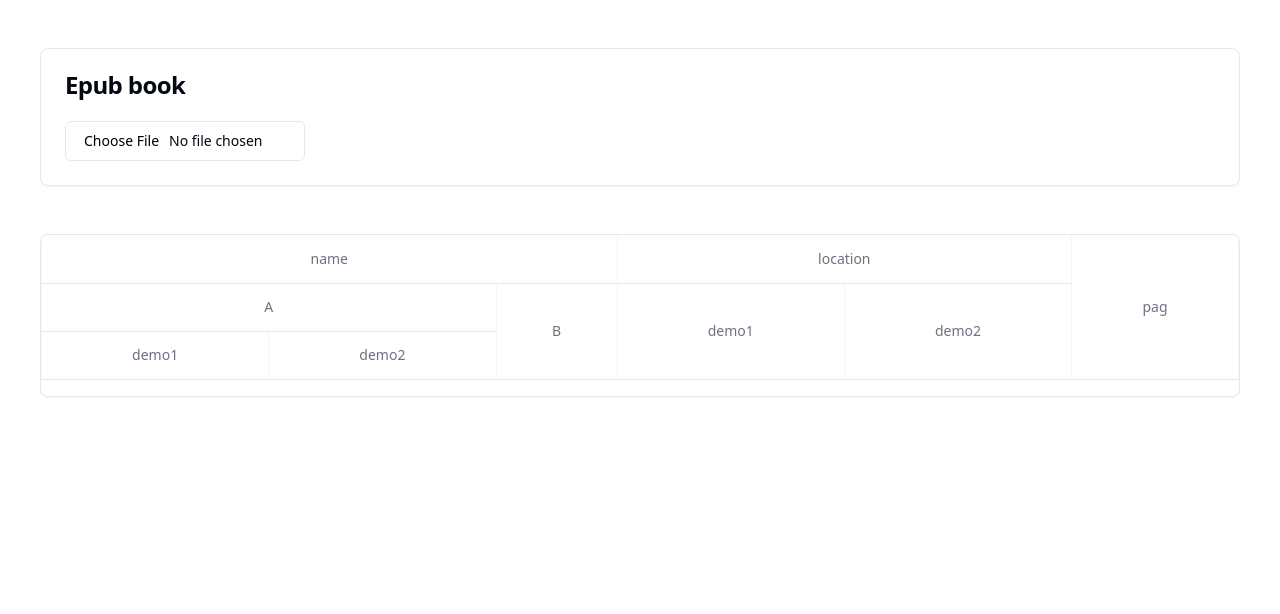
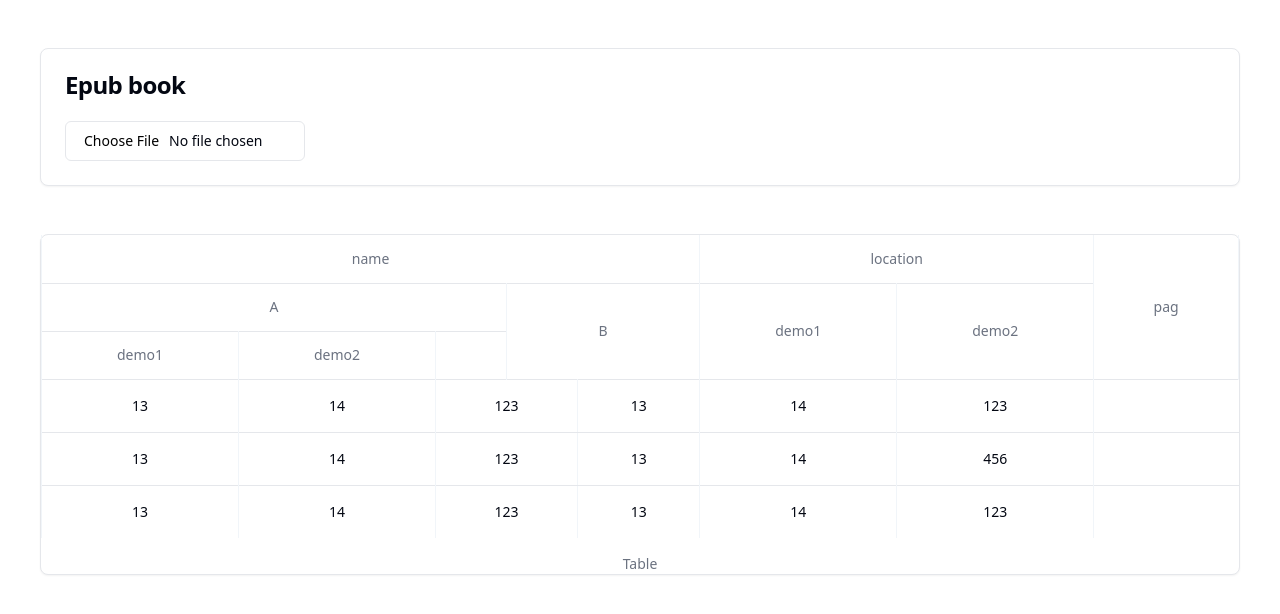
Before and after one commit to uniqie/epub-book, a React app: page /#/example in a window 1280 px wide. Shown: the top 614 px of the page. Built offline with nearby package versions, Linux system fonts and the light colour scheme.

Commit message:
feat: demo

```diff
--- a/src/components/DataTable/index.tsx
+++ b/src/components/DataTable/index.tsx
@@ -1,8 +1,4 @@
-import {
-  ReactElement,
-  TdHTMLAttributes,
-  useMemo,
-} from "react"
+import { ReactElement, TdHTMLAttributes, useMemo } from "react"
 import {
   Table,
   TableHead,
@@ -13,37 +9,37 @@ import {
   TableCell,
 } from "../ui/table"
 
-type RenderType = () => ReactElement | HTMLElement
+type RenderType<T> = (row: T) => ReactElement | HTMLElement
 type headAttributes = TdHTMLAttributes<HTMLTableCellElement>
 
-type ColumnType = {
+type ColumnType<T> = {
   title?: string
   code: string
   headAttributes?: headAttributes
-  render?: RenderType
-  children?: ColumnsType
+  render?: RenderType<T>
+  children?: ColumnsType<T>
 }
 
-type ColumnsType = Array<ColumnType>
+type ColumnsType<T> = Array<ColumnType<T>>
 
-type DataTableType = {
-  caption: string
-  columns: ColumnsType
+type DataTableType<T extends Object> = {
+  caption?: string
+  columns: ColumnsType<T>
   defaultColumnAttributes?: headAttributes
-  data?: Object[]
+  data: T[]
 }
 
-type HeadCellType = Exclude<ColumnType, "children"> & {
+type HeadCellType<T> = Exclude<ColumnType<T>, "children"> & {
   _depth?: number
 }
 
-type HeadRowType = Array<HeadCellType>
+type HeadRowType<T> = Array<HeadCellType<T>>
 
-function deepSearchColumn2(
-  column: ColumnType,
+function deepSearchColumn2<T>(
+  column: ColumnType<T>,
   depth: number,
-  list: Array<HeadCellType[]>,
-  endColumns: Array<HeadCellType>
+  list: Array<HeadCellType<T>[]>,
+  endColumns: Array<HeadCellType<T>>
 ) {
   const { children, ...newColumn } = column
   if (list[depth]) {
@@ -57,13 +53,15 @@ function deepSearchColumn2(
       deepSearchColumn2(subColumn, depth + 1, list, endColumns)
     )
   } else {
-    const endColumn = newColumn as HeadCellType
+    const endColumn = newColumn as HeadCellType<T>
     endColumn._depth = depth
     endColumns.push(endColumn)
   }
 }
 
-function DataTable(props: React.PropsWithoutRef<DataTableType>) {
+function DataTable<T extends Object>(
+  props: React.PropsWithoutRef<DataTableType<T>>
+) {
   const {
     caption,
     columns,
@@ -74,17 +72,17 @@ function DataTable(props: React.PropsWithoutRef<DataTableType>) {
   } = props
 
   const [headRows, endColumns] = useMemo(() => {
-    const arr = [] as Array<HeadRowType>
+    const arr = [] as Array<HeadRowType<T>>
 
     let point = 0
-    const temp = [] as Array<Array<HeadCellType[]>>
+    const temp = [] as Array<Array<HeadCellType<T>[]>>
 
     // 尾节点
-    const endColumns = [] as Array<HeadCellType>
+    const endColumns = [] as Array<HeadCellType<T>>
 
     columns.forEach((column) => {
-      const list = [] as Array<HeadCellType[]>
-      deepSearchColumn2(column, 0, list, endColumns)
+      const list = [] as Array<HeadCellType<T>[]>
+      deepSearchColumn2<T>(column, 0, list, endColumns)
       const maxColspan = list[list.length - 1].length * list.length
       temp.push(list)
       list.forEach((item, depth) => {
@@ -139,11 +137,17 @@ function DataTable(props: React.PropsWithoutRef<DataTableType>) {
       </TableHeader>
       <TableBody>
         {Array.isArray(data) &&
-          data.map((d, idx) => {
+          data.map((d: any, idx) => {
             return (
               <TableRow key={idx}>
-                {endColumns.map((column) => {
-                  return <TableCell></TableCell>
+                {endColumns.map((column, code) => {
+                  const { rowSpan, ...other } = column.headAttributes || {}
+
+                  return (
+                    <TableCell {...other} key={code}>
+                      {column.render ? column.render(d) : d[column.code]}
+                    </TableCell>
+                  )
                 })}
               </TableRow>
             )
--- a/src/pages/Example/index.tsx
+++ b/src/pages/Example/index.tsx
@@ -12,6 +12,9 @@ import {
 } from "@/components/ui/table"
 
 import DataTable, { ColumnsType } from "@/components/DataTable"
+
+type Temp = typeof demoData
+
 
 const testColumns: ColumnsType = [
   {
@@ -58,6 +61,12 @@ const testColumns: ColumnsType = [
   },
 ]
 
+const demoData = [
+  { demo1: 13, demo2: 14, B: 123, pag: "123" },
+  { demo1: 13, demo2: 14, B: 123, pag: "456" },
+  { demo1: 13, demo2: 14, B: 123, pag: "123" },
+] as any[]
+
 function Example(): React.ReactElement {
   return (
     <Page>
@@ -70,7 +79,7 @@ function Example(): React.ReactElement {
         </CardContent>
       </Card>
       <Card className="mt-12 mx-10">
-        <DataTable columns={testColumns} />
+        <DataTable caption="Table" columns={testColumns} data={demoData} />
       </Card>
     </Page>
   )
```
